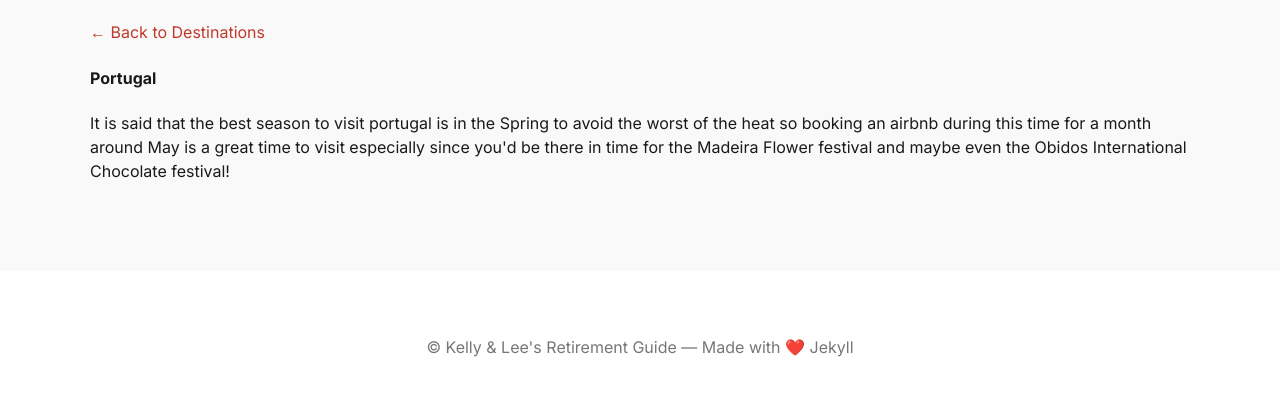
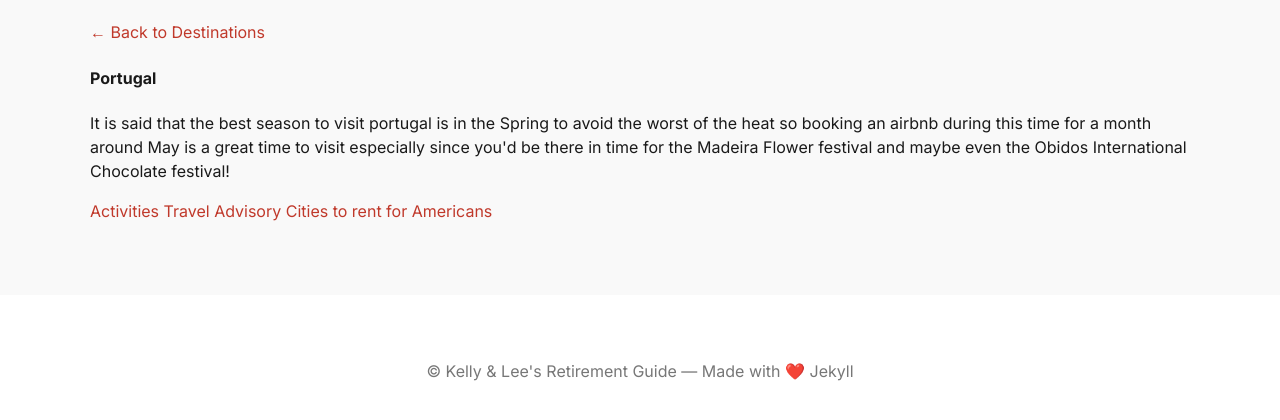
Before and after one commit to connormramey-create/Kelly_and_Lee-s_Retirement_Guide, a Jekyll site: the page built from portugal.html, in a window 1280 px wide and 947 px high, cut to the strip 500-920 px from the top of the window. Built offline with Jekyll 4.4.1, drawn with Linux system fonts in a browser that asks for light colours.

Commit message:
Update portugal.html

```diff
--- a/portugal.html
+++ b/portugal.html
@@ -6,3 +6,7 @@ title: Portugal
 
 <h4>Portugal</h4>
 <p>It is said that the best season to visit portugal is in the Spring to avoid the worst of the heat so booking an airbnb during this time for a month around May is a great time to visit especially since you'd be there in time for the Madeira Flower festival and maybe even the Obidos International Chocolate festival!</p>
+
+<a href="https://www.viator.com/Portugal/d63?m=33953&supag=1236951585182427&supca=675396710&supsc=dat-2329109225372500&supai=77309605168910&supdv=c&supnt=nt:o&suplp=102178&supli=152&supti=dat-2329109225372500&tsem=true&supci=dat-2329109225372500&supkw=Best%20Activities%20in%20Portugal&&msclkid=ab57835e9c9c1f633614ea19b0fdb10b&gclid=ab57835e9c9c1f633614ea19b0fdb10b&gclsrc=3p.ds&gad_source=7&gad_campaignid=22467712722">Activities</a>
+<a href="https://travel.state.gov/en/international-travel/travel-advisories/destination.prt.html"> Travel Advisory </a>
+<a href="https://www.remitly.com/blog/immigration/cities-in-portugal-for-american-expats/#:~:text=Outside%20the%20city%20center%2C%20Americans,appeals%20to%20many%20U.S.%20expats."> Cities to rent for Americans </a>
```
